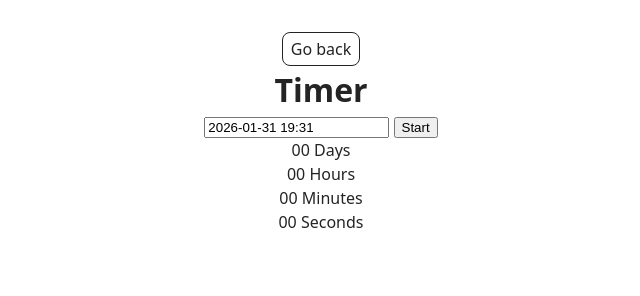
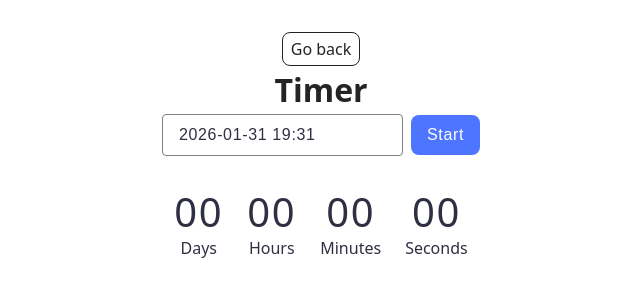
Before and after one commit to Anastasiia-tyk/goit-js-hw-10, a website built with Vite: page src/1-timer.html in a window 1280 px wide. Shown: the whole page, without its empty margins (319-959 px from the left). Built offline with nearby package versions, Linux system fonts and the light colour scheme.

Commit message:
add style (timer)

```diff
--- a/src/1-timer.html
+++ b/src/1-timer.html
@@ -16,8 +16,10 @@
           Timer
         </h1>
 
+        <div class="date-picker">
         <input type="text" id="datetime-picker" />
-        <button type="button" data-start>Start</button>
+        <button type="button" data-start class="btn-start">Start</button>
+        </div>
 
         <div class="timer">
           <div class="field">
--- a/src/css/styles.css
+++ b/src/css/styles.css
@@ -13,4 +13,5 @@
 /* Sections style */
 @import url('./header.css');
 @import url('./back-link.css');
+@import url('./timer.css');
 @import url('./snackbar.css');
--- /dev/null
+++ b/src/css/timer.css
@@ -0,0 +1,107 @@
+.date-picker {
+    display: flex;
+    flex-direction: row;
+    align-items: center;
+    justify-content: center;
+    gap: 8px;
+
+    margin-bottom: 32px;
+}
+
+#datetime-picker{
+    max-width: 272px;
+    height: auto;
+    border: 1px solid #808080;
+    border-radius: 4px;
+
+    font-weight: 400;
+    font-size: 16px;
+    line-height: 150%;
+    letter-spacing: 0.04em;
+    color: #2e2f42;
+
+    padding: 8px 16px;
+    outline: transparent;
+}
+
+#datetime-picker:hover {
+    border: 1px solid #000;;
+}
+
+#datetime-picker:focus {
+    border: 1px solid #4e75ff;
+}
+
+#datetime-picker:disabled {
+    background: #fafafa;
+    font-weight: 400;
+    font-size: 16px;
+    line-height: 150%;
+    letter-spacing: 0.04em;
+    color: #808080;
+
+    border: 1px solid #808080;
+}
+
+.btn-start{
+    border: none;
+    cursor: pointer;
+
+    display: block;
+    max-width:75px;
+    height: 40px;
+    border-radius: 8px;
+    padding: 8px 16px;
+
+    background: #4e75ff;
+    font-weight: 500;
+    font-size: 16px;
+    line-height: 150%;
+    letter-spacing: 0.04em;
+    color: #fff;
+
+    transition: background 250ms cubic-bezier(0.4, 0, 0.2, 1);
+}
+
+.btn-start:hover {
+    background: #6c8cff;
+}
+
+.btn-start:disabled {
+    background: #cfcfcf;
+    cursor: not-allowed;
+
+    font-weight: 500;
+    font-size: 16px;
+    line-height: 150%;
+    letter-spacing: 0.04em;
+    color: #989898;
+}
+
+.timer {
+    display: flex;
+    flex-direction: row;
+    align-items: center;
+    justify-content: center;
+    gap: 24px;
+}
+.field {
+    display: flex;
+    flex-direction: column;
+    align-items: center;
+    justify-content: center;
+}
+.value {
+    font-weight: 400;
+    font-size: 40px;
+    line-height: 120%;
+    letter-spacing: 0.04em;
+    color: #2e2f42;
+}
+
+.label {
+    font-weight: 400;
+    font-size: 16px;
+    line-height: 150%;
+    color: #2e2f42;
+}
```
